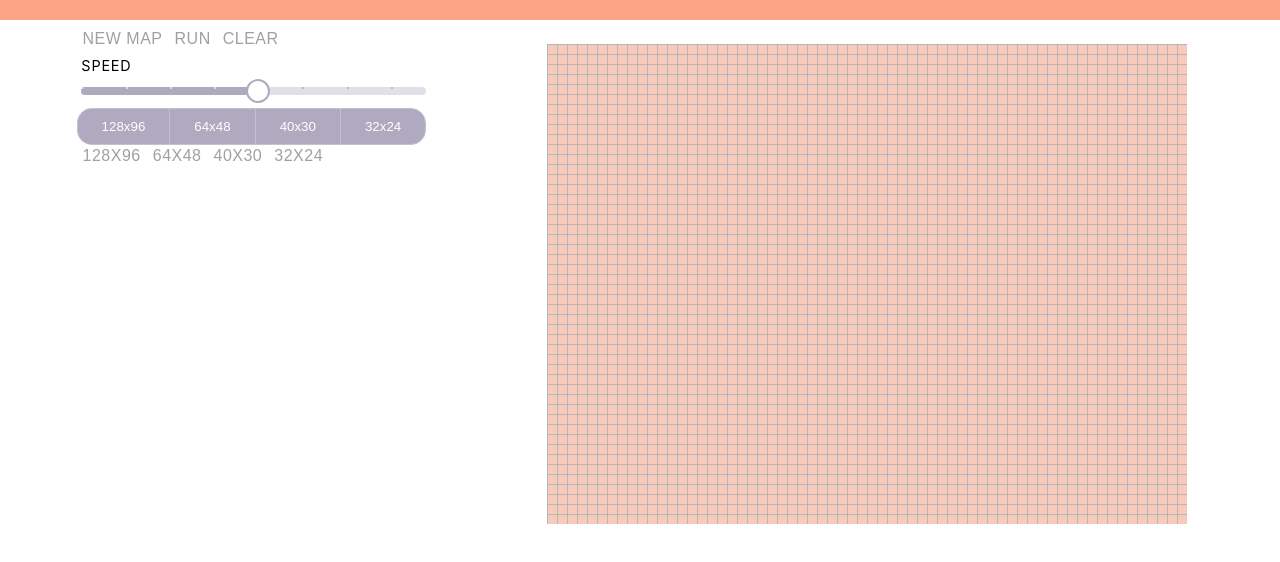
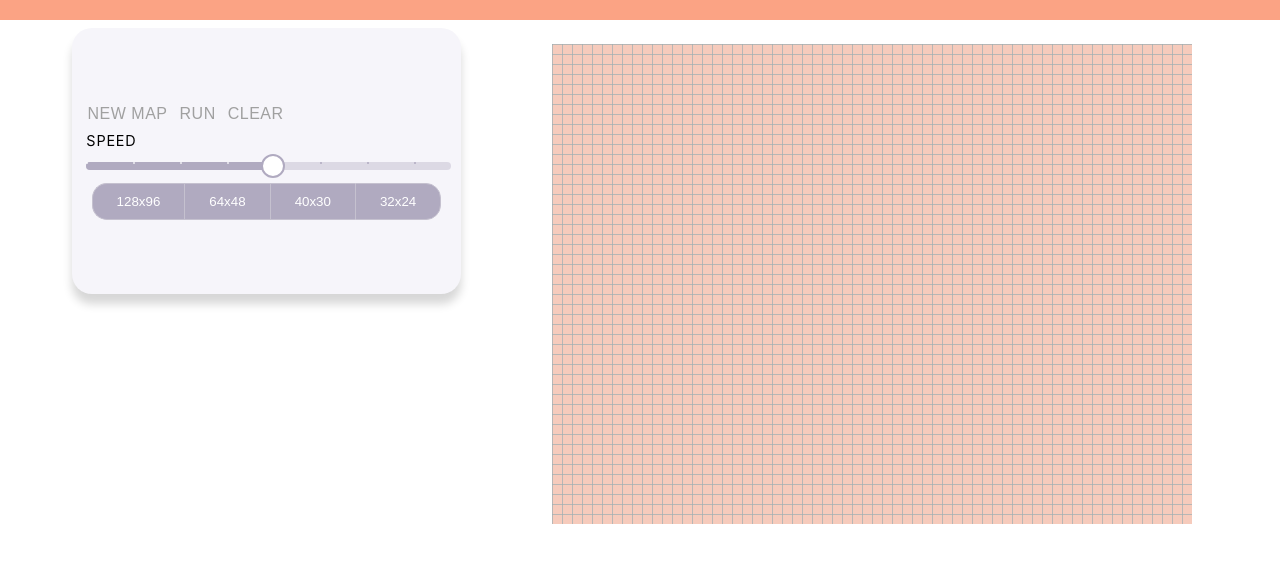
Before and after one commit to AmiManafli/SpringReactGameOfLife, a React app in the folder react-gameoflife/: page / in a window 1280 px wide. Shown: the part 52-614 px from the top of the page. Built offline with nearby package versions, Linux system fonts and the light colour scheme.

Commit message:
added panel for controls, started aligning elements Closes #3

```diff
--- a/react-gameoflife/src/components/GameProperties/Controls/ButtonGroup/ButtonGroup.module.css
+++ b/react-gameoflife/src/components/GameProperties/Controls/ButtonGroup/ButtonGroup.module.css
@@ -1,3 +1,7 @@
+.BtnGroup {
+    align-self: center;
+}
+
 .BtnGroup button {
   background-color: #b0aac0; /* Green background */
   border: 1px solid #c5c1cf; /* Green border */
--- a/react-gameoflife/src/components/GameProperties/Controls/Controls.js
+++ b/react-gameoflife/src/components/GameProperties/Controls/Controls.js
@@ -4,37 +4,35 @@ import classes from './Controls.module.css';
 import Button from '../../../elements/Button/Button';
 import Slider from '../../../elements/Slider/Slider';
 import ButtonGroup from '../Controls/ButtonGroup/ButtonGroup';
+import PropertiesPanel from '../PropertiesPanel';
 
-class Controls extends React.Component {
-    constructor(props) {
-        super(props);
-    }
-
-
-    render() {
-        const { sizeChangeHandler } = this.props;
+const Controls = (props) => {
     return (
         <div>
+            {/* <div className={classes.ControlButtonsWrapper}>
+                <Button type="submit" name="test" clicked={props.newMapHandler}>New Map</Button>
+                {props.isRunning ?
+                <Button type="submit" name="test" clicked={props.stopHandler}>Stop</Button>   :
+                <Button type="submit" name="test" clicked={props.runHandler}>Run</Button>
+                }
+                <Button type="submit" name="test" clicked={props.clearHandler}>Clear</Button>
+            </div>
+            <Slider onChangeHandler={props.speedChangeHandler}/>
+            <ButtonGroup clicked={props.sizeChangeHandler}/> */}
+            <PropertiesPanel>
             <div className={classes.ControlButtonsWrapper}>
-                    <Button type="submit" name="test" clicked={this.props.newMapHandler}>New Map</Button>
-                    {this.props.isRunning ?
-                    <Button type="submit" name="test" clicked={this.props.stopHandler}>Stop</Button>   :
-                    <Button type="submit" name="test" clicked={this.props.runHandler}>Run</Button>
+                <Button type="submit" name="test" clicked={props.newMapHandler}>New Map</Button>
+                {props.isRunning ?
+                <Button type="submit" name="test" clicked={props.stopHandler}>Stop</Button>   :
+                <Button type="submit" name="test" clicked={props.runHandler}>Run</Button>
                 }
-                    <Button type="submit" name="test" clicked={this.props.clearHandler}>Clear</Button>
+                <Button type="submit" name="test" clicked={props.clearHandler}>Clear</Button>
             </div>
-                <Slider onChangeHandler={this.props.speedChangeHandler}/>
-                <ButtonGroup />
-                <div className={classes.ControlButtonsWrapper}>
-                    <Button type="submit" clicked={() => sizeChangeHandler(5)}>128x96</Button>
-                    <Button type="submit" clicked={() => sizeChangeHandler(10)}>64x48</Button>
-                    <Button type="submit" clicked={() => sizeChangeHandler(16)}>40x30</Button>
-                    <Button type="submit" clicked={() => sizeChangeHandler(20)}>32x24</Button>
-
-                </div>
+            <Slider onChangeHandler={props.speedChangeHandler}/>
+            <ButtonGroup clicked={props.sizeChangeHandler}/>
+            </PropertiesPanel>
         </div>
     )
 }
-}
 
 export default Controls;
--- /dev/null
+++ b/react-gameoflife/src/components/GameProperties/PropertiesPanel.js
@@ -0,0 +1,13 @@
+import React from 'react';
+
+import classes from "./PropertiesPanel.module.css";
+
+const PropertiesPanel = (props) => {
+    return (
+        <div className={classes.PropertiesPanel}>
+            {props.children}
+        </div>
+    )
+}
+
+export default PropertiesPanel;
--- /dev/null
+++ b/react-gameoflife/src/components/GameProperties/PropertiesPanel.module.css
@@ -0,0 +1,22 @@
+.PropertiesPanel {
+    display: flex;
+    flex-direction: column !important;
+    justify-content: center;
+    align-items: normal !important;
+    padding: 10px;
+    align-items: center;
+    background: #F6F5Fa;
+    width: 100%;
+    max-width: 280px;
+    height: 100%;
+    max-height: 400px;
+    margin: 0 auto;
+    border-radius: 20px;
+    box-shadow: 0px 10px 10px 0px rgba(0,0,0,0.16);
+}
+@media only screen and (min-width:600px) {
+.PropertiesPanel {
+    max-width: 672px;
+    min-height: 246px;
+    }
+}
```
Lines whose indentation alone changed are shown as unchanged.
